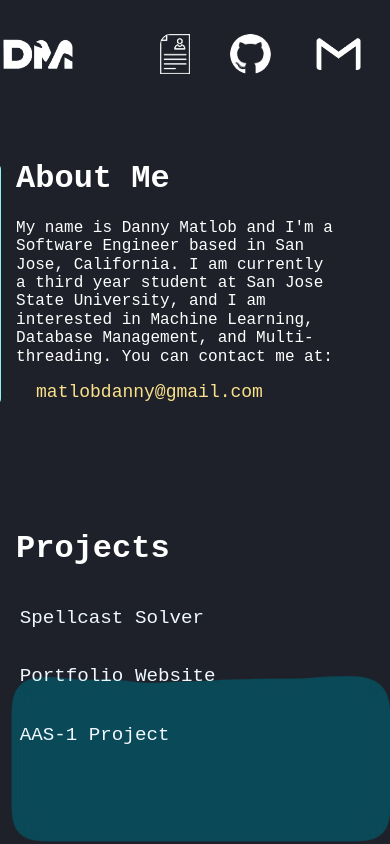
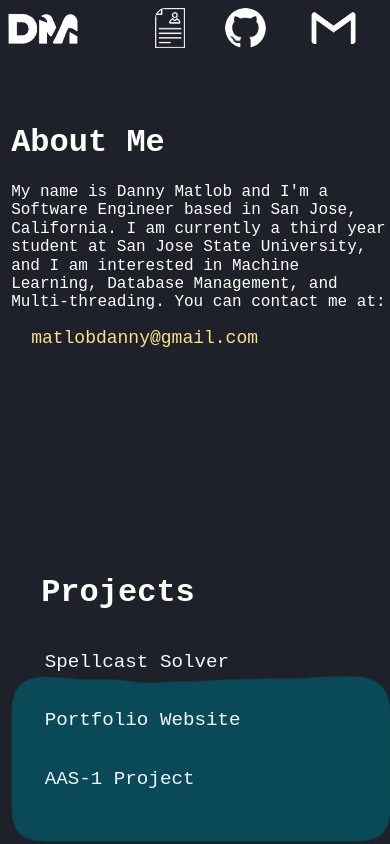
Before and after one commit to DannyMatlob/DannyMatlob.github.io, a plain HTML site: page index.html in a window 390 px wide. Drawn offline with Linux system fonts and the light colour scheme; animation ran at ten frames a second.

Commit message:
Mobile Friendly

```diff
--- a/style.css
+++ b/style.css
@@ -98,7 +98,7 @@ nav a img:hover{
 
 /*Description CSS*/
 main {
-    padding:20px;
+    padding:10px;
     display:flex;
     flex-wrap: wrap;
     flex-direction: row;
@@ -107,8 +107,6 @@ main {
 
 #descriptionBox {
     margin-top: 40px;
-    margin-right: 50px;
-    margin-bottom: 20px;
 }
 
 #contact {
@@ -204,6 +202,7 @@ main {
 /*Button CSS */
 #project-buttons {
     margin-top: 80px;
+    margin-left: 30px;
     display:flex;
     flex-direction: column;
     justify-content: space-evenly;
@@ -262,13 +261,13 @@ main {
 
 @media screen and (max-width: 938px) {
     #projectBox {
-        width: 320px;
+        width: 45vh;
         margin-bottom: 50px;
         position: relative;
     }
 
     #project-buttons {
-        margin-top: 300px;
+        margin-top: 400px;
         display:flex;
         flex-direction: column;
         justify-content: space-evenly;
```
